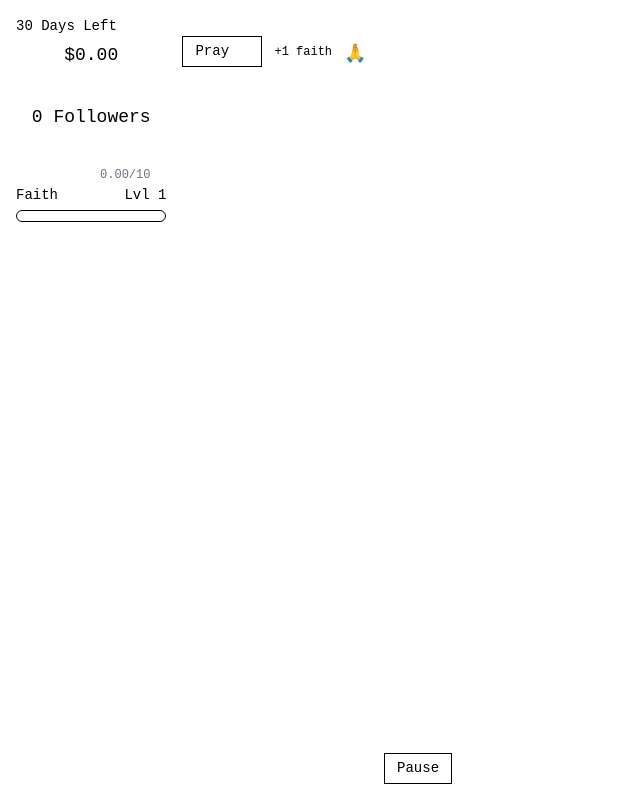
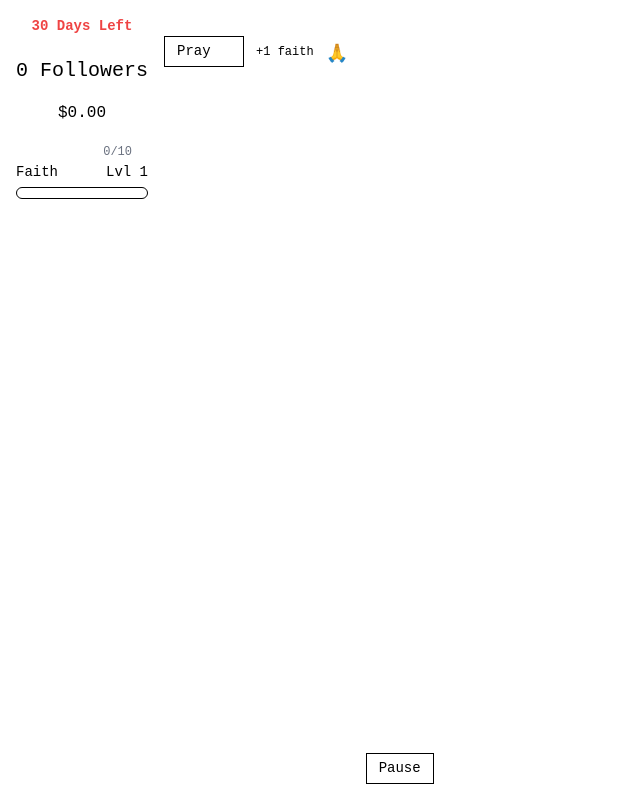
Before and after one commit to ashleyrevlett/github-gameoff-2024, a Vue app: page /game in a window 1280 px wide. Shown: the whole page, without its empty margins (0-640 px from the left). Built offline with nearby package versions, Linux system fonts and the light colour scheme.

Commit message:
Rework header

```diff
--- a/src/components/PlayerAction.vue
+++ b/src/components/PlayerAction.vue
@@ -20,7 +20,7 @@
     <div class="text-xs flex flex-row items-center w-100">
       <div>
         <span v-if="gameObject.perSecond > 0">
-          +{{ gameObject.perSecond }} {{ gameObject.resourceAffected }}/sec
+          +{{ gameObject.perSecond }} {{ gameObject.resourceAffected }}/s
         </span>
         <span v-else-if="gameObject.oneTimeAmount > 0">
           <span v-if="gameObject.name === 'Tithe'">
--- a/src/views/Game.vue
+++ b/src/views/Game.vue
@@ -1,26 +1,23 @@
 <template>
   <main v-if="gameStore.isPlaying" class="">
     <header>
-      <div class="flex justify-between items-start mb-1">
-        <p>{{ gameStore.daysRemaining }} Days Left</p>
+      <div class="mb-5 text-center">
+        <p class="text-red-500 font-bold">{{ gameStore.daysRemaining }} Days Left</p>
+      </div>
+
+      <div id="followers" class="stat-section">
+        <span class="block text-xl">{{ Math.floor(gameStore.resources.followers.current) }} Followers</span>
+        <span v-if="gameStore.resources.followers.perSecond > 0" class="text-xs text-gray-500">+{{ gameStore.resources.followers.perSecond.toFixed(2) }}/s</span>
       </div>
 
       <div id="money" class="stat-section">
-        <span class="block text-lg">${{ moneyDisplay }}</span>
-        <span v-if="gameStore.resources.money.perSecond > 0" class="text-xs text-gray-500">+${{ gameStore.resources.money.perSecond.toFixed(2) }}/s</span>
-        <span v-else>&nbsp;</span>
+        <span class="block text-base">${{ moneyDisplay }}</span>
+        <span v-if="gameStore.resources.money.perSecond > 0" class="text-xs text-gray-500">+${{ gameStore.resources.money.perSecond.toFixed(2) }}/follower</span>
       </div>
-
-      <div id="followers" class="stat-section">
-          <span class="block text-lg">{{ Math.floor(gameStore.resources.followers.current) }} Followers</span>
-          <span v-if="gameStore.resources.followers.perSecond > 0" class="text-xs text-gray-500">+{{ gameStore.resources.followers.perSecond.toFixed(2) }}/s</span>
-          <span v-else>&nbsp;</span>
-      </div>
-
       <div class="flex justify-evenly items-end mb-1">
-        <p class="text-left flex-1">Faith <span v-if="gameStore.resources.faith.perSecond > 0" class="text-xs text-gray-500">+{{ gameStore.resources.faith.perSecond.toFixed(2) }}/s</span></p>
+        <p class="text-left flex-1">Faith <span v-if="gameStore.resources.faith.perSecond > 0" class="text-xs text-gray-500">+{{ gameStore.resources.faith.perSecond }}/s</span></p>
         <p class="text-right flex-1">
-          <span class="inline-block mr-4 text-gray-500 text-xs">{{ gameStore.resources.faith.current.toFixed(2) }}/{{ gameStore.resources.faith.max }}</span>
+          <span class="inline-block mr-4 text-gray-500 text-xs">{{ Math.round(gameStore.resources.faith.current).toLocaleString() }}/{{ Math.round(gameStore.resources.faith.max).toLocaleString() }}</span>
           <span class="inline-block">Lvl {{ gameStore.resources.faith.level }}</span>
         </p>
       </div>
@@ -29,10 +26,8 @@
 
     <section class="my-5 gap-3 flex flex-col">
       <PlayerAction :gameObject="PLAYER_ACTIONS.PRAY" :action="() => gameStore.pray()" />
-      <PlayerAction :gameObject="PLAYER_ACTIONS.PREACH" :action="() => gameStore.preach()" />
+      <!-- <PlayerAction :gameObject="PLAYER_ACTIONS.PREACH" :action="() => gameStore.preach()" /> -->
       <PlayerAction :gameObject="PLAYER_ACTIONS.TITHE" :action="() => gameStore.tithe()" />
-
-      <h3 v-if="gameStore.resources.faith.level >= 2" class="text-xs uppercase tracking-widest mb-0 mt-3">Build</h3>
       <PlayerAction
         v-for="building in BUILDINGS"
         :key="building.name"
@@ -115,6 +110,6 @@ main {
 }
 
 .stat-section {
-  @apply text-center mb-4 leading-tight;
+  @apply mb-4 leading-none flex flex-col text-center;
 }
 </style>
```
